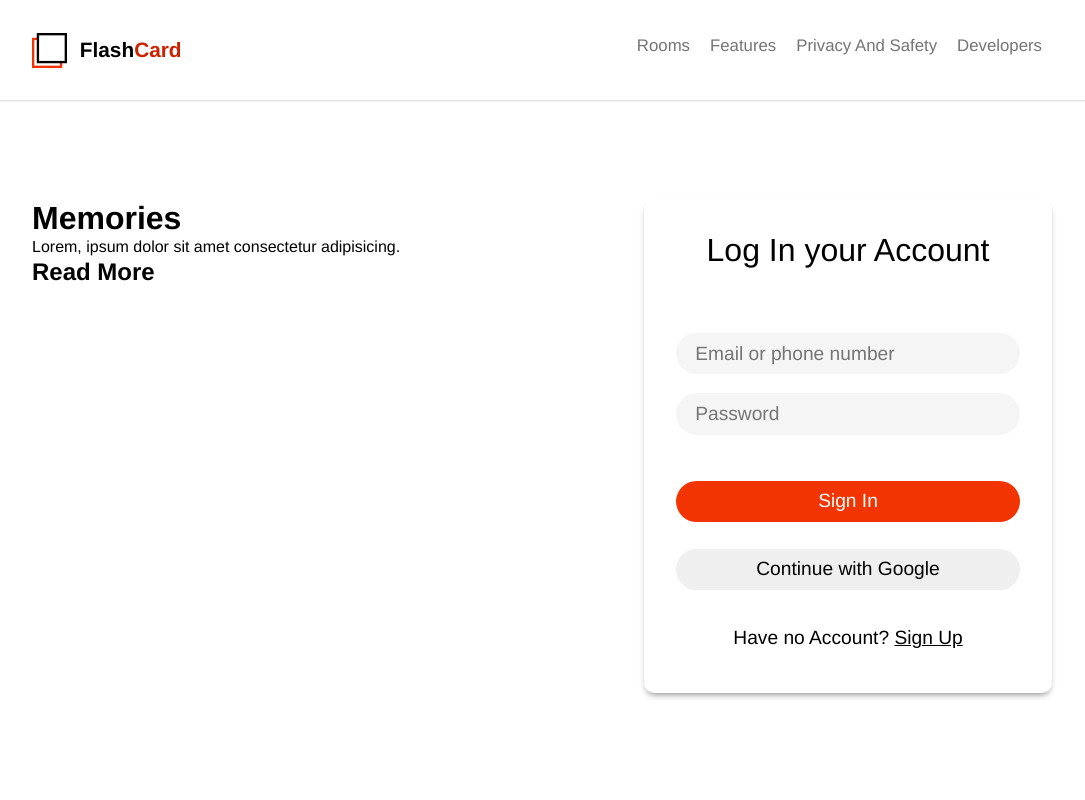
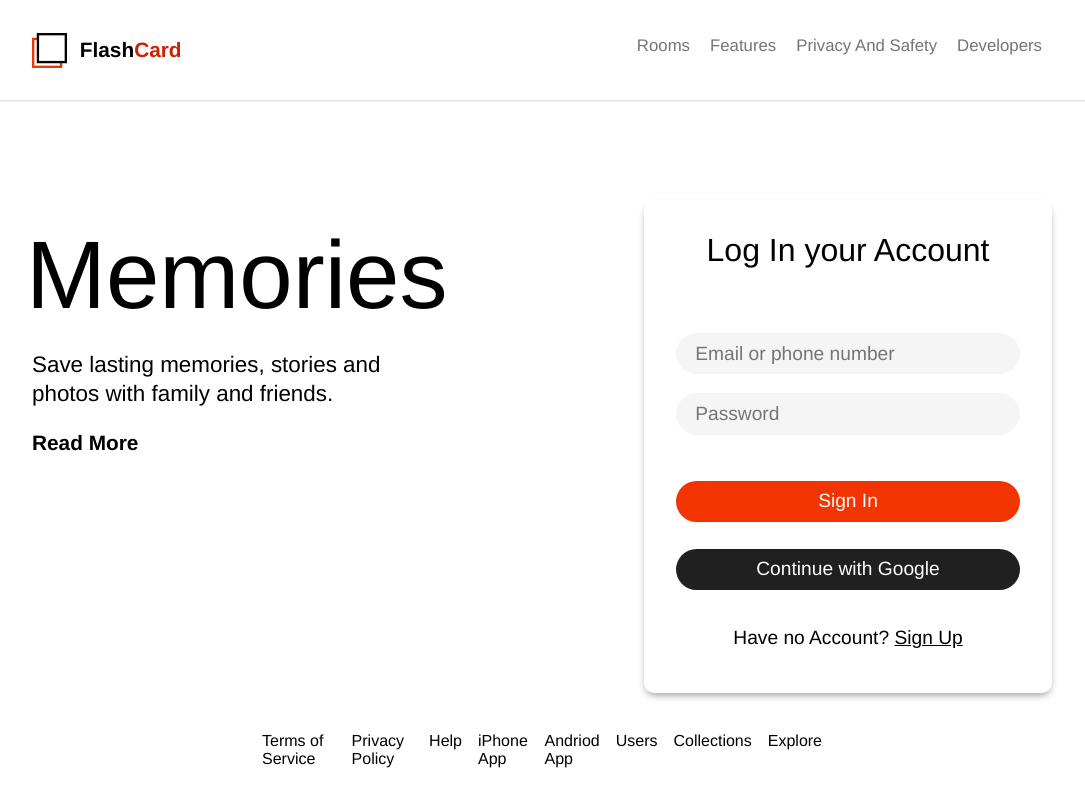
Before and after one commit to EdTosoy/FlashCard-Project, a React (Create React App) app: page /auth in a window 1280 px wide. Shown: the top 800 px of the page, without its empty margins (98-1183 px from the left). Built offline with nearby package versions, Linux system fonts and the light colour scheme.

Commit message:
update form styling

```diff
--- a/src/Pages/Auth/Auth.jsx
+++ b/src/Pages/Auth/Auth.jsx
@@ -15,7 +15,9 @@ export default function Auth() {
       <main>
         <div className="text">
           <h1>Memories</h1>
-          <p>Lorem, ipsum dolor sit amet consectetur adipisicing.</p>
+          <p>
+            Save lasting memories, stories and photos with family and friends.
+          </p>
           <h2>Read More</h2>
         </div>
 
--- a/src/Pages/Auth/Auth.scss
+++ b/src/Pages/Auth/Auth.scss
@@ -7,6 +7,28 @@ main {
 
   .text {
     grid-column: 1/5;
+
+    h1 {
+      font-size: 6em;
+      font-weight: 400;
+      margin: 20px 0;
+      margin-left: -6px;
+    }
+    p {
+      font-size: 1.4em;
+      margin-bottom: 1em;
+    }
+    h2 {
+      cursor: pointer;
+      margin-top: 1em;
+      font-size: 1.3em;
+
+      &:hover {
+        // text-decoration: underline;
+        display: inline;
+        border-bottom: 4px solid black;
+      }
+    }
   }
   form {
     grid-column: -5/-1;
--- a/src/Pages/Auth/AuthFooter.scss
+++ b/src/Pages/Auth/AuthFooter.scss
@@ -1,9 +1,14 @@
 .auth-footer {
-  margin-top: 90vh;
+  position: absolute;
+  bottom: 0;
+  left: 50%;
+  transform: translate(-50%);
   grid-column: 2/-2;
   display: flex;
   justify-content: center;
+  padding: 2em;
   li {
-      margin: 0 .5em;
+    margin: 0 0.5em;
+    cursor: pointer;
   }
 }
--- a/src/Pages/Auth/SignInForm.jsx
+++ b/src/Pages/Auth/SignInForm.jsx
@@ -1,6 +1,6 @@
 import React from "react";
 
-import "./SignInForm.scss";
+import "./SignUpSignInForm.scss";
 
 export default function SignInForm({ setAuthStatus }) {
   const handleClick = () => {
--- a/src/Pages/Auth/SignUpForm.jsx
+++ b/src/Pages/Auth/SignUpForm.jsx
@@ -1,6 +1,6 @@
 import React from "react";
 
-import "./SignUpForm.scss";
+import "./SignUpSignInForm.scss";
 
 export default function SignUpForm({ setAuthStatus }) {
   const handleClick = () => {
--- a/src/Pages/Auth/SignInForm.scss
+++ b/src/Pages/Auth/SignUpSignInForm.scss
@@ -1,5 +1,5 @@
 .auth-form {
-  box-shadow: 0 4px 7px -3px gray;
+  box-shadow: 0 4px 8px -3px gray;
   border-radius: 10px;
   padding: 2em;
   text-align: center;
@@ -30,6 +30,12 @@
     background-color: #f23400;
     color: white;
   }
+  button:last-of-type {
+    background-color: #151515;
+    background-color: #2a2a2a;
+    background-color: #202020;
+    color: white;
+  }
 
   span {
     cursor: pointer;
```
Also changed, not shown: src/Pages/Auth/SignUpForm.scss (deleted).
